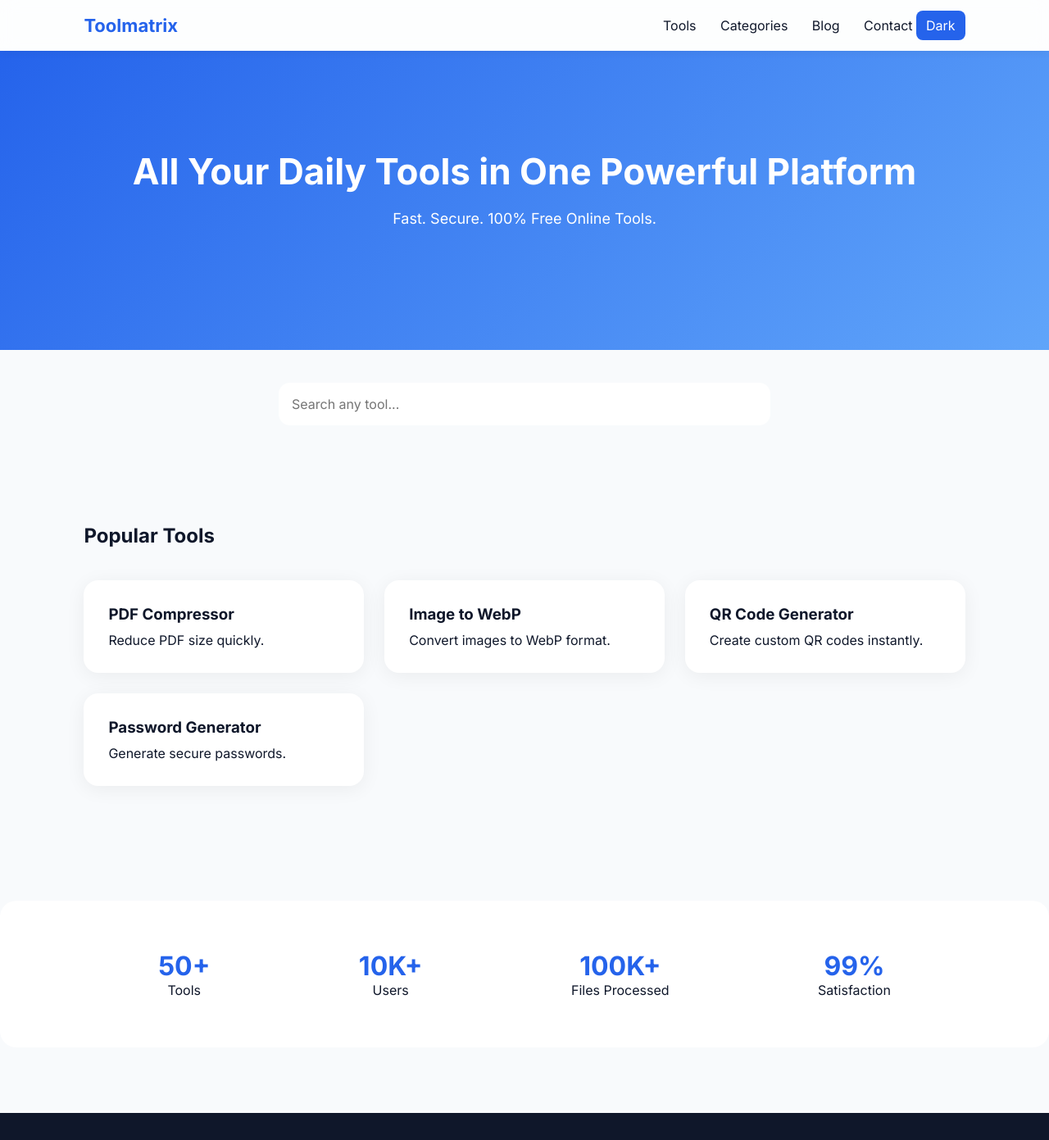
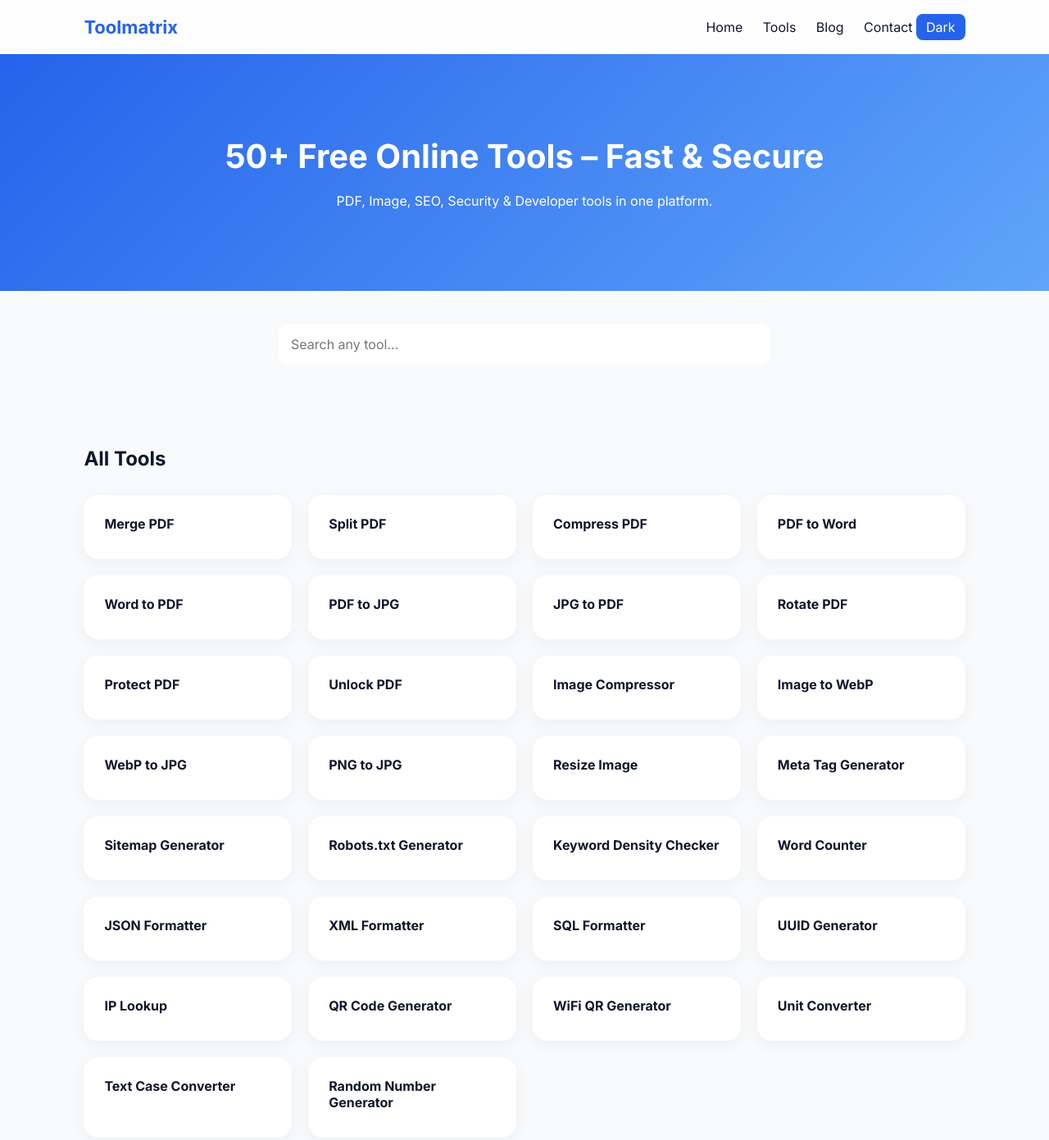
Before and after one commit to toolmatrix/Free-online-tools, a plain HTML site: page index.html in a window 1280 px wide. Shown: the top 1391 px of the page at 82% size. Drawn offline with Linux system fonts and the light colour scheme.

Commit message:
Update index.html

```diff
--- a/index.html
+++ b/index.html
@@ -3,127 +3,79 @@
 <head>
 <meta charset="UTF-8">
 <meta name="viewport" content="width=device-width, initial-scale=1.0">
-<title>Toolmatrix – Free Online Tools Platform</title>
+<title>Toolmatrix – 50+ Free Online Tools (PDF, Image, SEO, Developer)</title>
+<meta name="description" content="Toolmatrix offers 50+ free online tools including PDF tools, image converters, SEO tools, security tools and developer utilities. Fast, secure and easy to use.">
+<meta name="keywords" content="PDF tools, image tools, merge PDF, compress PDF, SEO tools, JSON formatter, QR generator">
+<meta property="og:title" content="Toolmatrix – Free Online Tools Platform">
+<meta property="og:description" content="All-in-one toolkit for PDF, image, SEO, security and developer tools.">
+<meta property="og:type" content="website">
 <link href="https://fonts.googleapis.com/css2?family=Inter:wght@400;600;700&display=swap" rel="stylesheet">
+
 <style>
-
 :root{
 --primary:#2563eb;
 --bg:#f8fafc;
+--card:#ffffff;
 --text:#0f172a;
---card:#ffffff;
 }
-
 body.dark{
 --bg:#0f172a;
+--card:#1e293b;
 --text:#f1f5f9;
---card:#1e293b;
 }
-
 *{margin:0;padding:0;box-sizing:border-box;font-family:'Inter',sans-serif;}
 body{background:var(--bg);color:var(--text);transition:0.3s;}
-
 header{
-position:sticky;top:0;
 display:flex;justify-content:space-between;align-items:center;
-padding:18px 8%;
-background:rgba(255,255,255,0.7);
+padding:20px 8%;background:#ffffffcc;
 backdrop-filter:blur(10px);
-box-shadow:0 2px 10px rgba(0,0,0,0.05);
+position:sticky;top:0;z-index:1000;
 }
-
-body.dark header{background:rgba(15,23,42,0.8);}
-
-.logo{font-weight:700;font-size:22px;color:var(--primary);}
-
-nav a{
-margin-left:25px;
-text-decoration:none;
-color:var(--text);
-font-weight:500;
-}
-
-.toggle{
-cursor:pointer;
-padding:8px 12px;
-border-radius:8px;
-background:var(--primary);
-color:white;
-}
-
+.logo{font-size:22px;font-weight:700;color:var(--primary);}
+nav a{margin-left:20px;text-decoration:none;color:var(--text);}
+.toggle{cursor:pointer;background:var(--primary);color:white;padding:6px 12px;border-radius:8px;}
 .hero{
-text-align:center;
-padding:120px 20px;
+text-align:center;padding:100px 20px;
 background:linear-gradient(135deg,#2563eb,#60a5fa);
 color:white;
 }
-
-.hero h1{font-size:44px;margin-bottom:20px;}
-.hero p{font-size:18px;margin-bottom:30px;}
-
-.search{
-max-width:600px;
-margin:40px auto;
+.hero h1{font-size:40px;margin-bottom:20px;}
+.search{max-width:600px;margin:40px auto;}
+.search input{
+width:100%;padding:15px;border-radius:12px;border:none;font-size:16px;
 }
-
-.search input{
-width:100%;
-padding:16px;
-border-radius:14px;
-border:none;
-font-size:16px;
-}
-
-.section{
-padding:80px 8%;
-}
-
+.section{padding:60px 8%;}
 .grid{
 display:grid;
-grid-template-columns:repeat(auto-fit,minmax(260px,1fr));
-gap:25px;
-margin-top:40px;
+grid-template-columns:repeat(auto-fit,minmax(220px,1fr));
+gap:20px;
+margin-top:30px;
 }
-
 .card{
 background:var(--card);
-padding:30px;
+padding:25px;
 border-radius:18px;
-box-shadow:0 4px 25px rgba(0,0,0,0.06);
+box-shadow:0 4px 20px rgba(0,0,0,0.05);
 transition:0.3s;
+cursor:pointer;
 }
-
-.card:hover{
-transform:translateY(-10px);
+.card:hover{transform:translateY(-6px);}
+.card h3{font-size:16px;margin-bottom:8px;}
+.stats{
+display:flex;justify-content:space-around;
+padding:60px 8%;background:var(--card);
+margin-top:60px;border-radius:20px;
+flex-wrap:wrap;gap:20px;
 }
-
-.card h3{margin-bottom:10px;}
-
-.stats{
-display:flex;
-justify-content:space-around;
-padding:60px 8%;
-background:var(--card);
-margin-top:60px;
-border-radius:20px;
+.stat{text-align:center;}
+.stat h2{color:var(--primary);font-size:28px;}
+.footer{
+margin-top:80px;padding:40px;text-align:center;
+background:#0f172a;color:white;
 }
-
-.stat{text-align:center;}
-.stat h2{font-size:32px;color:var(--primary);}
-
-.footer{
-margin-top:80px;
-padding:40px;
-text-align:center;
-background:#0f172a;
-color:white;
+@media(max-width:768px){
+.hero h1{font-size:26px;}
 }
-
-@media(max-width:768px){
-.hero h1{font-size:28px;}
-.stats{flex-direction:column;gap:30px;}
-}
-
 </style>
 </head>
 <body>
@@ -131,8 +83,8 @@ color:white;
 <header>
 <div class="logo">Toolmatrix</div>
 <nav>
+<a href="#">Home</a>
 <a href="#">Tools</a>
-<a href="#">Categories</a>
 <a href="#">Blog</a>
 <a href="#">Contact</a>
 <span class="toggle" onclick="toggleDark()">Dark</span>
@@ -140,8 +92,8 @@ color:white;
 </header>
 
 <section class="hero">
-<h1>All Your Daily Tools in One Powerful Platform</h1>
-<p>Fast. Secure. 100% Free Online Tools.</p>
+<h1>50+ Free Online Tools – Fast & Secure</h1>
+<p>PDF, Image, SEO, Security & Developer tools in one platform.</p>
 </section>
 
 <div class="search">
@@ -149,31 +101,68 @@ color:white;
 </div>
 
 <section class="section">
-<h2>Popular Tools</h2>
+<h2>All Tools</h2>
 <div class="grid" id="toolGrid">
-<div class="card"> <h3>PDF Compressor</h3><p>Reduce PDF size quickly.</p></div>
-<div class="card"> <h3>Image to WebP</h3><p>Convert images to WebP format.</p></div>
-<div class="card"> <h3>QR Code Generator</h3><p>Create custom QR codes instantly.</p></div>
-<div class="card"> <h3>Password Generator</h3><p>Generate secure passwords.</p></div>
+
+<!-- PDF Tools -->
+<div class="card"><h3>Merge PDF</h3></div>
+<div class="card"><h3>Split PDF</h3></div>
+<div class="card"><h3>Compress PDF</h3></div>
+<div class="card"><h3>PDF to Word</h3></div>
+<div class="card"><h3>Word to PDF</h3></div>
+<div class="card"><h3>PDF to JPG</h3></div>
+<div class="card"><h3>JPG to PDF</h3></div>
+<div class="card"><h3>Rotate PDF</h3></div>
+<div class="card"><h3>Protect PDF</h3></div>
+<div class="card"><h3>Unlock PDF</h3></div>
+
+<!-- Image Tools -->
+<div class="card"><h3>Image Compressor</h3></div>
+<div class="card"><h3>Image to WebP</h3></div>
+<div class="card"><h3>WebP to JPG</h3></div>
+<div class="card"><h3>PNG to JPG</h3></div>
+<div class="card"><h3>Resize Image</h3></div>
+
+<!-- SEO Tools -->
+<div class="card"><h3>Meta Tag Generator</h3></div>
+<div class="card"><h3>Sitemap Generator</h3></div>
+<div class="card"><h3>Robots.txt Generator</h3></div>
+<div class="card"><h3>Keyword Density Checker</h3></div>
+<div class="card"><h3>Word Counter</h3></div>
+
+<!-- Developer Tools -->
+<div class="card"><h3>JSON Formatter</h3></div>
+<div class="card"><h3>XML Formatter</h3></div>
+<div class="card"><h3>SQL Formatter</h3></div>
+<div class="card"><h3>UUID Generator</h3></div>
+<div class="card"><h3>IP Lookup</h3></div>
+
+<!-- Utility -->
+<div class="card"><h3>QR Code Generator</h3></div>
+<div class="card"><h3>WiFi QR Generator</h3></div>
+<div class="card"><h3>Unit Converter</h3></div>
+<div class="card"><h3>Text Case Converter</h3></div>
+<div class="card"><h3>Random Number Generator</h3></div>
+
 </div>
 </section>
 
 <div class="stats">
 <div class="stat"><h2>50+</h2><p>Tools</p></div>
-<div class="stat"><h2>10K+</h2><p>Users</p></div>
-<div class="stat"><h2>100K+</h2><p>Files Processed</p></div>
-<div class="stat"><h2>99%</h2><p>Satisfaction</p></div>
+<div class="stat"><h2>100K+</h2><p>Users</p></div>
+<div class="stat"><h2>1M+</h2><p>Files Processed</p></div>
+<div class="stat"><h2>99%</h2><p>Secure</p></div>
 </div>
 
 <div class="footer">
 <p>© 2026 Toolmatrix. All rights reserved.</p>
+<p>Privacy Policy | Terms | Sitemap</p>
 </div>
 
 <script>
 function toggleDark(){
 document.body.classList.toggle("dark");
 }
-
 function searchTool(){
 let input=document.getElementById("searchInput").value.toLowerCase();
 let cards=document.querySelectorAll("#toolGrid .card");
```
